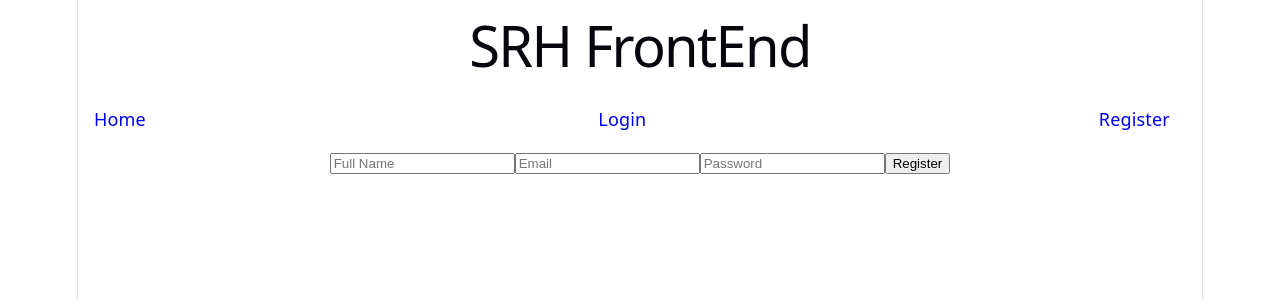
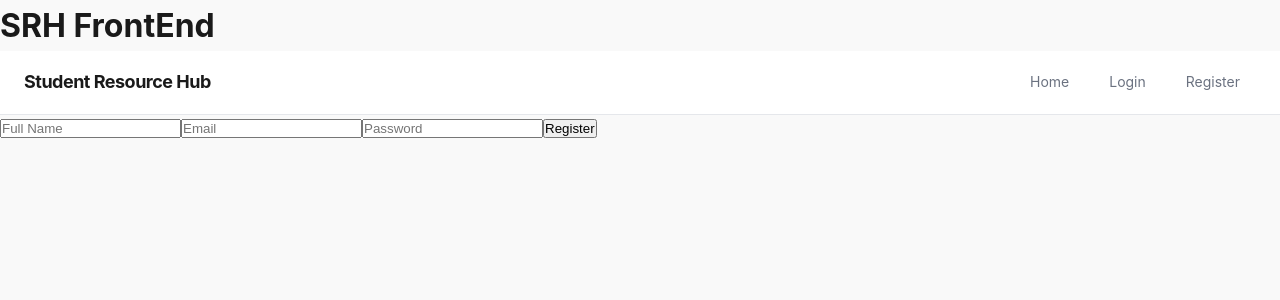
Before and after one commit to Houzsaad/student-resource-hub-frontend, a React (Vite) app: page /register in a window 1280 px wide. Shown: the top 300 px of the page. Built offline with nearby package versions, Linux system fonts and the light colour scheme; no server answers.

Commit message:
dive into css start with to make the web beautiful

```diff
--- /dev/null
+++ b/index.css
@@ -0,0 +1,22 @@
+* {
+  margin: 0;
+  padding: 0;
+  box-sizing: border-box;
+}
+
+body {
+  font-family: 'Inter', 'Segoe UI', sans-serif;
+  background-color: #f9f9f9;
+  color: #1a1a1a;
+  font-size: 16px;
+  line-height: 1.6;
+}
+
+a {
+  text-decoration: none;
+  color: inherit;
+}
+
+button {
+  cursor: pointer;
+}
--- a/src/App.jsx
+++ b/src/App.jsx
@@ -4,7 +4,6 @@ import authHearders from "./api";
 
 import ResourceCard from "./components/ResourceCard";
 import ProfileCard from "./components/ProfileCard";
-import AgeCounter from "./components/AgeCounter";
 import LoginForm from "./components/LoginForm";
 import LikeButton from "./components/LikeButton";
 import Navbar from "./components/Navbar";
--- a/src/components/AgeCounter.jsx
+++ /dev/null
@@ -1,15 +0,0 @@
-import { useState } from "react" ;
-
-function AgeCounter(){
-    const [age, setAge] = useState(23)
-
-    return (
-        <div className="cards">
-            <p>{age}</p>
-            <button onClick={() => setAge(age + 1 )}>
-                increase
-            </button>
-        </div>
-    )
-}
-export default AgeCounter;
--- a/src/components/components/Comments.jsx
+++ b/src/components/Comments.jsx
@@ -1,6 +1,6 @@
 import { useState, useEffect } from "react";
-import { getComments, createComment } from "../../api";
-import { useAuth } from "../../context/AuthContext";
+import { getComments, createComment } from "../api";
+import { useAuth } from "../context/AuthContext";
 
 function Comments({ resourceId }) {
   const [comments, setComments] = useState([]);
--- a/src/components/Navbar.css
+++ b/src/components/Navbar.css
@@ -7,3 +7,53 @@ nav a {
     margin-right: 16px;
     text-decoration: none;
 }
+
+.navbar {
+  background-color: #ffffff;
+  border-bottom: 1px solid #e5e7eb;
+  padding: 0 24px;
+  height: 64px;
+  display: flex;
+  align-items: center;
+  justify-content: space-between;
+  position: sticky;
+  top: 0;
+  z-index: 100;
+}
+
+.navbar-logo {
+  font-size: 18px;
+  font-weight: 700;
+  color: #1a1a1a;
+  letter-spacing: -0.5px;
+}
+
+.navbar-links {
+  display: flex;
+  align-items: center;
+  gap: 24px;
+}
+
+.navbar-links a {
+  font-size: 14px;
+  color: #6b7280;
+  transition: color 0.2s;
+}
+
+.navbar-links a:hover {
+  color: #1a1a1a;
+}
+
+.navbar-btn {
+  background-color: #e11e1e;
+  color: #ffffff;
+  border: none;
+  padding: 8px 18px;
+  border-radius: 6px;
+  font-size: 14px;
+  transition: background-color 0.2s;
+}
+
+.navbar-btn:hover {
+  background-color: #374151;
+}
--- a/src/components/Navbar.jsx
+++ b/src/components/Navbar.jsx
@@ -1,35 +1,28 @@
 import { useAuth } from "../context/AuthContext";
 import { Link } from "react-router-dom";
-import { useNavigate } from "react-router-dom";
-import "./Navbar.css"
-import LoginForm from "./LoginForm";
-import RegisterForm from "./RegisterForm";
+import "./Navbar.css";
 
-function Navbar({loading, search, error}){
-    // const isLoggedIn = Boolean(localStorage.getItem("access_token"));
-    const { isLoggedIn, logout} = useAuth();
-
+function Navbar() {
+  const { isLoggedIn, logout } = useAuth();
 
   return (
-        <nav>
+    <nav className="navbar">
+      <span className="navbar-logo">Student Resource Hub</span>
+      <div className="navbar-links">
+        <Link to="/resources">Home</Link>
         {isLoggedIn ? (
           <>
-                    {/* <Link to="/">Home</Link> */}
-                    <Link to="resources">Home</Link>
-                    {/* //<Link to="/login">Login</Link> */}
-                    <Link to="/upload">Posting</Link>
+            <Link to="/upload">Upload</Link>
             <Link to="/profile">Profile</Link>
-                    <button onClick={logout}>Logout</button>
+            <button className="navbar-btn" onClick={logout}>Logout</button>
           </>
-                ):(
+        ) : (
           <>
-                    {/* <Link to="/">Home</Link> */}
-                    <Link to="resources">Home</Link>
             <Link to="/login">Login</Link>
             <Link to="/register">Register</Link>
           </>
         )}
-
+      </div>
     </nav>
   );
 }
--- a/src/components/ResourceDetail.jsx
+++ b/src/components/ResourceDetail.jsx
@@ -5,7 +5,7 @@ import { useParams } from "react-router-dom";
 
 import DownloadResource from "./DownloadResource";
 
-import Comments from "./components/Comments";
+import Comments from "../components/Comments";
 
 function ResourceDetail() {
 
--- a/src/index.css
+++ b/src/index.css
@@ -1,4 +1,4 @@
-:root {
+/* :root {
   --text: #6b6375;
   --text-h: #08060d;
   --bg: #fff;
@@ -108,4 +108,28 @@ code {
   line-height: 135%;
   padding: 4px 8px;
   background: var(--code-bg);
+} */
+
+
+* {
+  margin: 0;
+  padding: 0;
+  box-sizing: border-box;
 }
+
+body {
+  font-family: 'Inter', 'Segoe UI', sans-serif;
+  background-color: #f9f9f9;
+  color: #1a1a1a;
+  font-size: 16px;
+  line-height: 1.6;
+}
+
+a {
+  text-decoration: none;
+  color: inherit;
+}
+
+button {
+  cursor: pointer;
+}
```
Also changed, not shown: src/components/Layout.css (added), src/components/ProfileCard.css (added), src/components/ResourceCard.css (added), src/components/ResourceList.css (added). Lines whose indentation alone changed are shown as unchanged.
